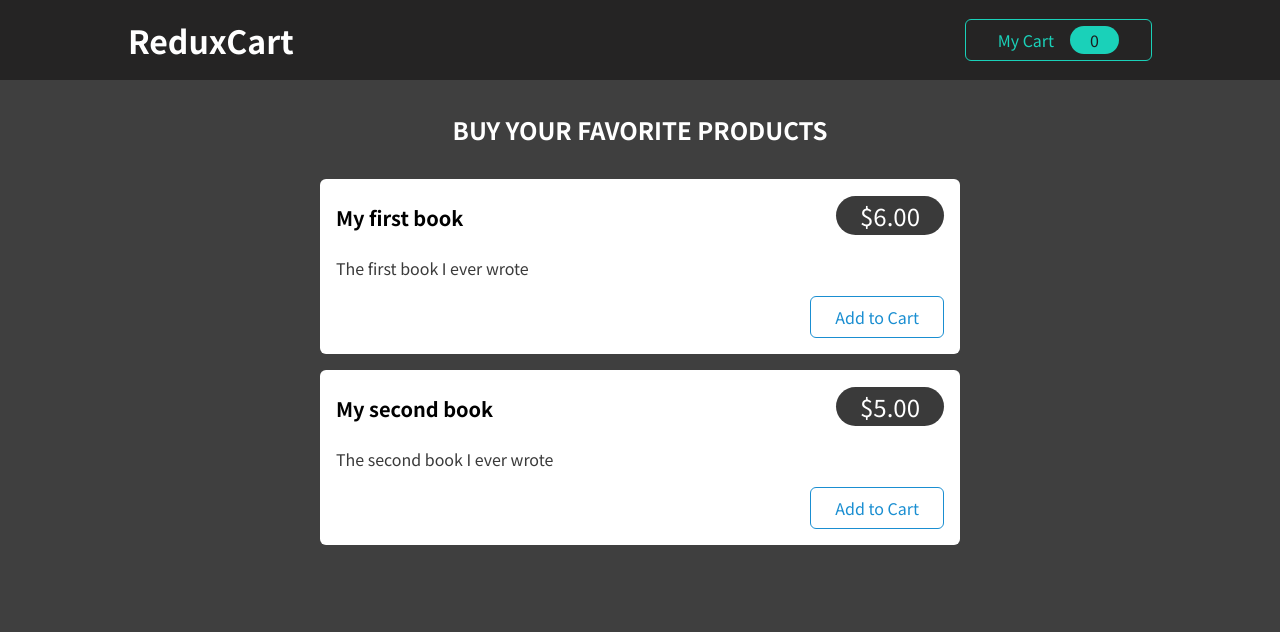
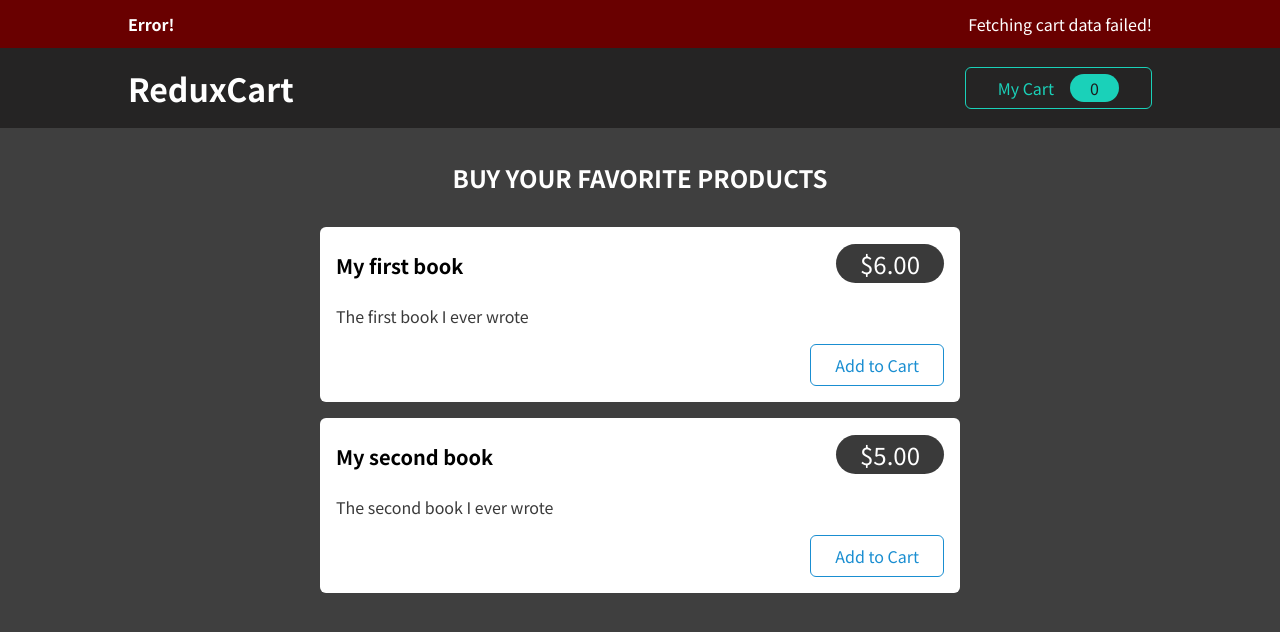
Before and after one commit to Midnajt/reactSkilling, a React (Create React App) app: page / in a window 1280 px wide. Shown: the top 632 px of the page. Built offline with nearby package versions, Linux system fonts and the light colour scheme; no server answers.

Commit message:
coding done

```diff
--- a/src/App.js
+++ b/src/App.js
@@ -1,26 +1,43 @@
-import { useEffect } from "react";
+import { Fragment, useEffect } from "react";
+import { useSelector, useDispatch } from "react-redux";
 
 import Cart from "./components/Cart/Cart";
 import Layout from "./components/Layout/Layout";
 import Products from "./components/Shop/Products";
-import { useSelector } from "react-redux";
+import Notification from "./components/UI/Notification";
+import { fetchCartData, sendCartData } from "./store/cart-actions";
+
+let isInitial = true;
 
 function App() {
+  const dispatch = useDispatch();
   const showCart = useSelector((state) => state.ui.cartIsVisible);
-
   const cart = useSelector((state) => state.cart); //nasłuchujemy zmian w cart z reduxa
+  const notification = useSelector((state) => state.ui.notification);
 
   useEffect(() => {
-    console.log("App.js->useEffect start");
-    fetch("https://http-practices-e3d22-default-rtdb.europe-west1.firebasedatabase.app//cart.json", { method: "PUT", body: JSON.stringify(cart) });
-    console.log("App.js->useEffect finish");
-  }, [cart]);
+    dispatch(fetchCartData());
+  }, [dispatch]);
+
+  useEffect(() => {
+    if (isInitial) {
+      isInitial = false;
+      return;
+    }
+
+    if (cart.changed) {
+      dispatch(sendCartData(cart));
+    }
+  }, [cart, dispatch]);
 
   return (
-    <Layout>
-      {showCart && <Cart />}
-      <Products />
-    </Layout>
+    <Fragment>
+      {notification && <Notification status={notification.status} title={notification.title} message={notification.message}></Notification>}
+      <Layout>
+        {showCart && <Cart />}
+        <Products />
+      </Layout>
+    </Fragment>
   );
 }
 
--- /dev/null
+++ b/src/components/UI/Notification.js
@@ -0,0 +1,23 @@
+import classes from "./Notification.module.css";
+
+const Notification = (props) => {
+  let specialClasses = "";
+
+  if (props.status === "error") {
+    specialClasses = classes.error;
+  }
+  if (props.status === "success") {
+    specialClasses = classes.success;
+  }
+
+  const cssClasses = `${classes.notification} ${specialClasses}`;
+
+  return (
+    <section className={cssClasses}>
+      <h2>{props.title}</h2>
+      <p>{props.message}</p>
+    </section>
+  );
+};
+
+export default Notification;
--- /dev/null
+++ b/src/components/UI/Notification.module.css
@@ -0,0 +1,24 @@
+.notification {
+  width: 100%;
+  height: 3rem;
+  background-color: #1a8ed1;
+  display: flex;
+  justify-content: space-between;
+  padding: 0.5rem 10%;
+  align-items: center;
+  color: white;
+}
+
+.notification h2,
+.notification p {
+  font-size: 1rem;
+  margin: 0;
+}
+
+.error {
+  background-color: #690000;
+}
+
+.success {
+  background-color: #1ad1b9;
+}
--- /dev/null
+++ b/src/store/cart-actions.js
@@ -0,0 +1,76 @@
+import { uiActions } from "./ui-slice";
+import { cartActions } from "./cart-slice";
+
+export const fetchCartData = () => {
+  return async (dispatch) => {
+    const fetchData = async () => {
+      const response = await fetch("https://http-practices-e3d22-default-rtdb.europe-west1.firebasedatabase.app//cart.json");
+
+      if (!response.ok) {
+        throw new Error("Could not fetch cart data!");
+      }
+
+      const data = await response.json();
+
+      return data;
+    };
+
+    try {
+      const cartData = await fetchData();
+      dispatch(
+        cartActions.replaceCart({
+          items: cartData.items || [],
+          totalQuantity: cartData.totalQuantity,
+        })
+      );
+    } catch (error) {
+      dispatch(
+        uiActions.showNotification({
+          status: "error",
+          title: "Error!",
+          message: "Fetching cart data failed!",
+        })
+      );
+    }
+  };
+};
+
+export const sendCartData = (cart) => {
+  return async (dispatch) => {
+    dispatch(
+      uiActions.showNotification({
+        status: "pending",
+        title: "Sending...",
+        message: "Sending cart data!",
+      })
+    );
+
+    const sendRequest = async () => {
+      const response = await fetch("https://http-practices-e3d22-default-rtdb.europe-west1.firebasedatabase.app//cart.json", { method: "PUT", body: JSON.stringify({ items: cart.items, totalQuantity: cart.totalQuantity }) });
+
+      if (!response.ok) {
+        throw new Error("Sending cart data failed.");
+      }
+    };
+
+    try {
+      await sendRequest();
+
+      dispatch(
+        uiActions.showNotification({
+          status: "success",
+          title: "Success...",
+          message: "Sent cart data successfully!",
+        })
+      );
+    } catch (error) {
+      dispatch(
+        uiActions.showNotification({
+          status: "error",
+          title: "Error!",
+          message: "Sending cart data failed!",
+        })
+      );
+    }
+  };
+};
--- a/src/store/cart-slice.js
+++ b/src/store/cart-slice.js
@@ -5,6 +5,7 @@
   initialState: {
     items: [],
     totalQuantity: 0,
+    changed: false,
   },
   reducers: {
     replaceCart(state, action) {
@@ -15,8 +16,8 @@
       const newItem = action.payload;
       const existingItem = state.items.find((item) => item.id === newItem.id);
       state.totalQuantity++;
+      state.changed = true;
       if (!existingItem) {
-        // nowy item
         state.items.push({
           id: newItem.id,
           price: newItem.price,
@@ -33,10 +34,12 @@
       const id = action.payload;
       const existingItem = state.items.find((item) => item.id === id);
       state.totalQuantity--;
+      state.changed = true;
       if (existingItem.quantity === 1) {
         state.items = state.items.filter((item) => item.id !== id);
       } else {
         existingItem.quantity--;
+        existingItem.totalPrice = existingItem.totalPrice - existingItem.price;
       }
     },
   },
--- a/src/store/ui-slice.js
+++ b/src/store/ui-slice.js
@@ -2,10 +2,13 @@
 
 const uiSlice = createSlice({
   name: "ui",
-  initialState: { cartIsVisible: false },
+  initialState: { cartIsVisible: false, notification: null },
   reducers: {
     toggle(state) {
       state.cartIsVisible = !state.cartIsVisible;
+    },
+    showNotification(state, action) {
+      state.notification = { status: action.payload.status, title: action.payload.title, message: action.payload.message };
     },
   },
 });
```
